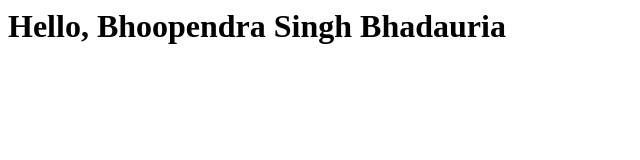
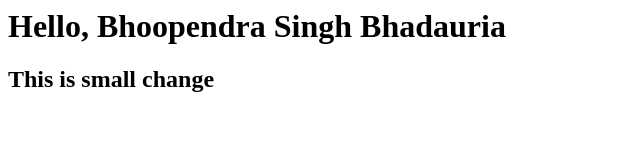
Before and after one commit to Bhoopendra98/VS-_Code_to_GitHub, a plain HTML site: page index.html in a window 1280 px wide. Shown: the whole page, without its empty margins (0-640 px from the left). Drawn offline with Linux system fonts and the light colour scheme.

Commit message:
Changed something in the files

```diff
--- a/index.html
+++ b/index.html
@@ -1 +1,3 @@
 <h1>Hello, Bhoopendra Singh Bhadauria </h1>
+
+<h2> This is small change</h2>
```
Also changed, not shown: 1 other file.
